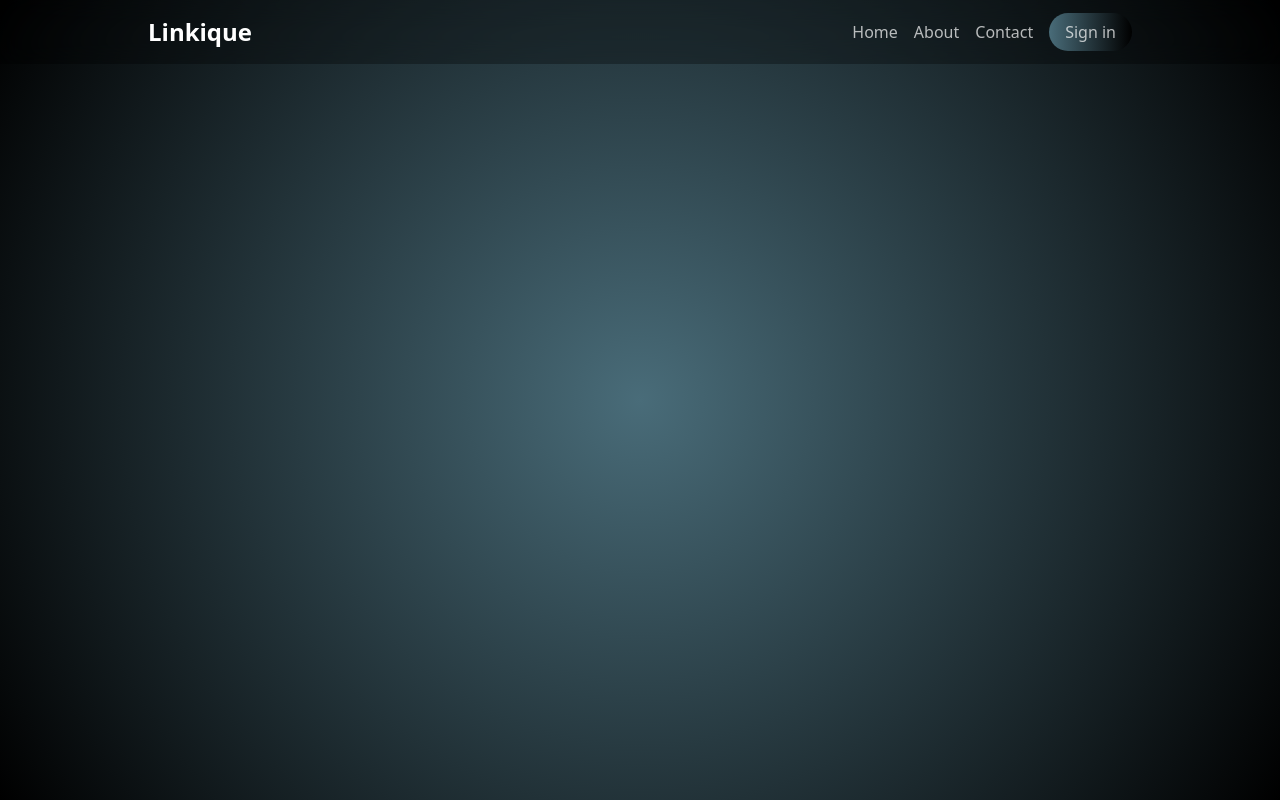
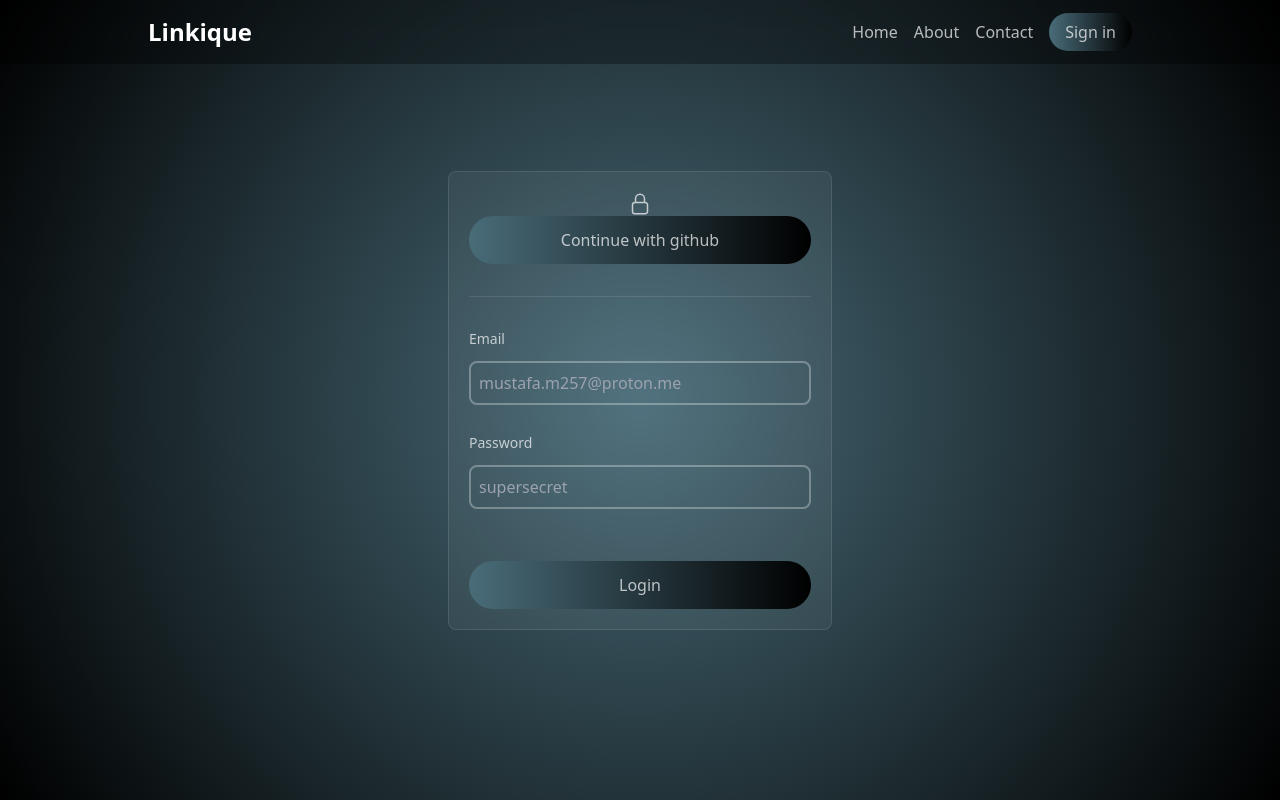
Before and after one commit to MustafaM257/url-shortener, a Nuxt app: page /authentication in a window 1280 px wide. Built offline with nearby package versions, Linux system fonts and the light colour scheme; no server answers.

Commit message:
Work on auth card in authentication page

```diff
--- a/assets/css/tailwind.css
+++ b/assets/css/tailwind.css
@@ -4,7 +4,7 @@
 body {
     @apply bg-black text-white/70 relative;
 }
-body::after{
+body::before{
     content : '';
     background: radial-gradient(circle, rgba(73,108,121,1) 0%, rgba(0,0,0,1) 100%);
     width: 100%;
@@ -26,3 +26,15 @@ body::after{
     @apply bg-white/80;
     background: linear-gradient(90deg, rgba(73,108,121,1) 0%, rgba(0,0,0,1) 100%);
 }
+.card {
+    @apply min-w-96 bg-white/5 rounded-lg p-5 border border-white/10 backdrop-blur-md;
+}
+input[type='text'] , input[type='email'] , input[type='password'] {
+    @apply w-full py-2 px-2 bg-transparent border-2 border-white/30 my-2 rounded-lg;
+}
+form label {
+    @apply text-white/70 text-sm my-1 block;
+}
+.form-group {
+    @apply my-5
+}
--- /dev/null
+++ b/pages/authentication.vue
@@ -0,0 +1,54 @@
+<script setup lang="ts"></script>
+<template>
+  <div class="h-screen grid place-content-center">
+    <div class="container">
+      <div class="card">
+        <div class="flex justify-center">
+          <div class="flex justify-center w-20 items-center">
+            <svg
+              xmlns="http://www.w3.org/2000/svg"
+              fill="none"
+              viewBox="0 0 24 24"
+              stroke-width="1.5"
+              stroke="currentColor"
+              class="w-6 h-6"
+            >
+              <path
+                stroke-linecap="round"
+                stroke-linejoin="round"
+                d="M16.5 10.5V6.75a4.5 4.5 0 1 0-9 0v3.75m-.75 11.25h10.5a2.25 2.25 0 0 0 2.25-2.25v-6.75a2.25 2.25 0 0 0-2.25-2.25H6.75a2.25 2.25 0 0 0-2.25 2.25v6.75a2.25 2.25 0 0 0 2.25 2.25Z"
+              />
+            </svg>
+          </div>
+        </div>
+        <button class="btn-primary py-3 w-full rounded-full">
+          Continue with github
+        </button>
+        <hr class="border-white/10 my-8" />
+        <form>
+          <div class="form-group">
+            <label for="email">Email</label>
+            <input
+              type="email"
+              id="email"
+              class="input"
+              placeholder="mustafa.m257@proton.me"
+            />
+          </div>
+          <div class="form-group">
+            <label for="password">Password</label>
+            <input
+              type="password"
+              id="password"
+              class="input"
+              placeholder="supersecret"
+            />
+          </div>
+          <button class="btn-primary py-3 w-full rounded-full mt-6">
+            Login
+          </button>
+        </form>
+      </div>
+    </div>
+  </div>
+</template>
--- a/pages/index.vue
+++ b/pages/index.vue
@@ -4,6 +4,18 @@
       <h1 class="text-5xl font-bold heading">
         Unleash the Power of Every Click with Linkique: Shorten, Share, & Shine
       </h1>
+      <p class="my-10 text-lg md:w-2/3 mx-auto text-center">
+        Transform your links into short, memorable pathways with Linkique.
+      </p>
+      <NuxtLink to="/" class="btn btn-primary">Shorten Now</NuxtLink>
     </div>
   </section>
 </template>
+<style scoped>
+.heading {
+  background: linear-gradient(180deg, #fff 0%, rgba(255, 255, 255, 0) 180%);
+  background-clip: text;
+  -webkit-background-clip: text;
+  -webkit-text-fill-color: transparent;
+}
+</style>
```
